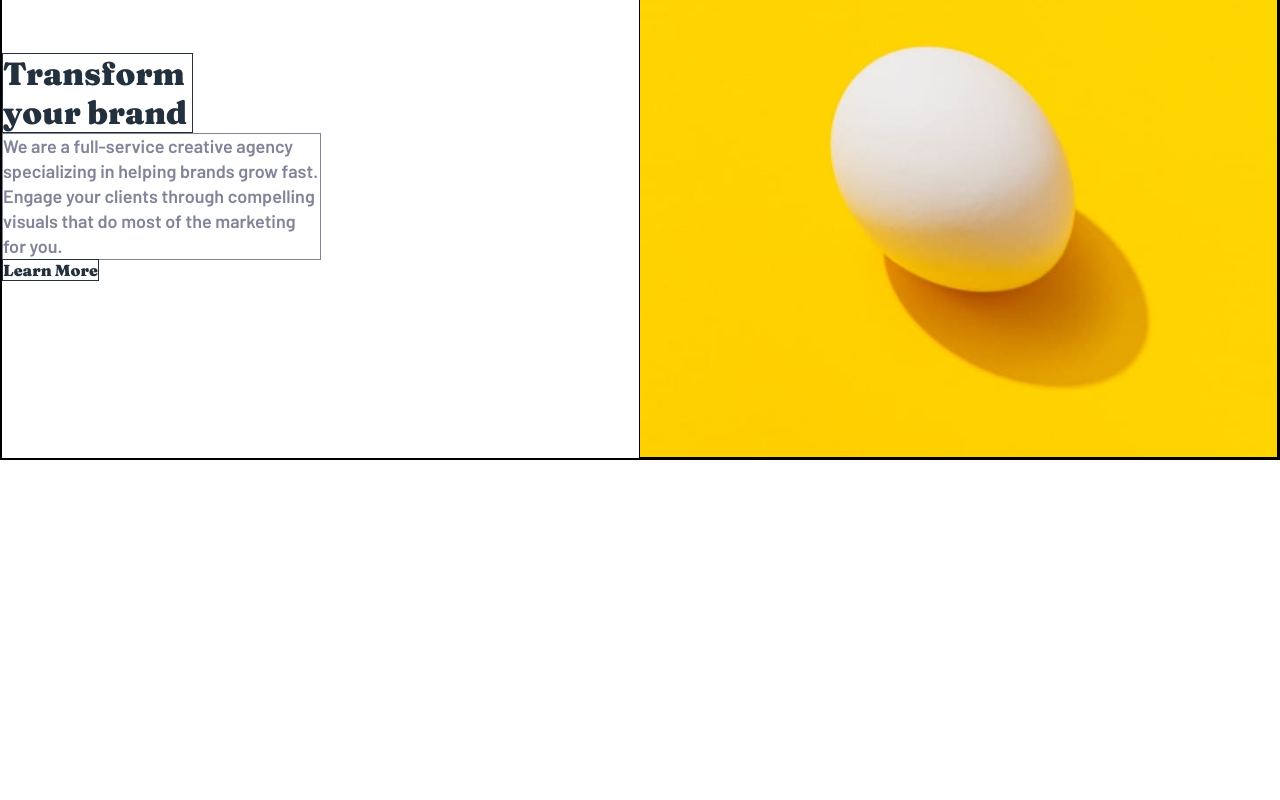
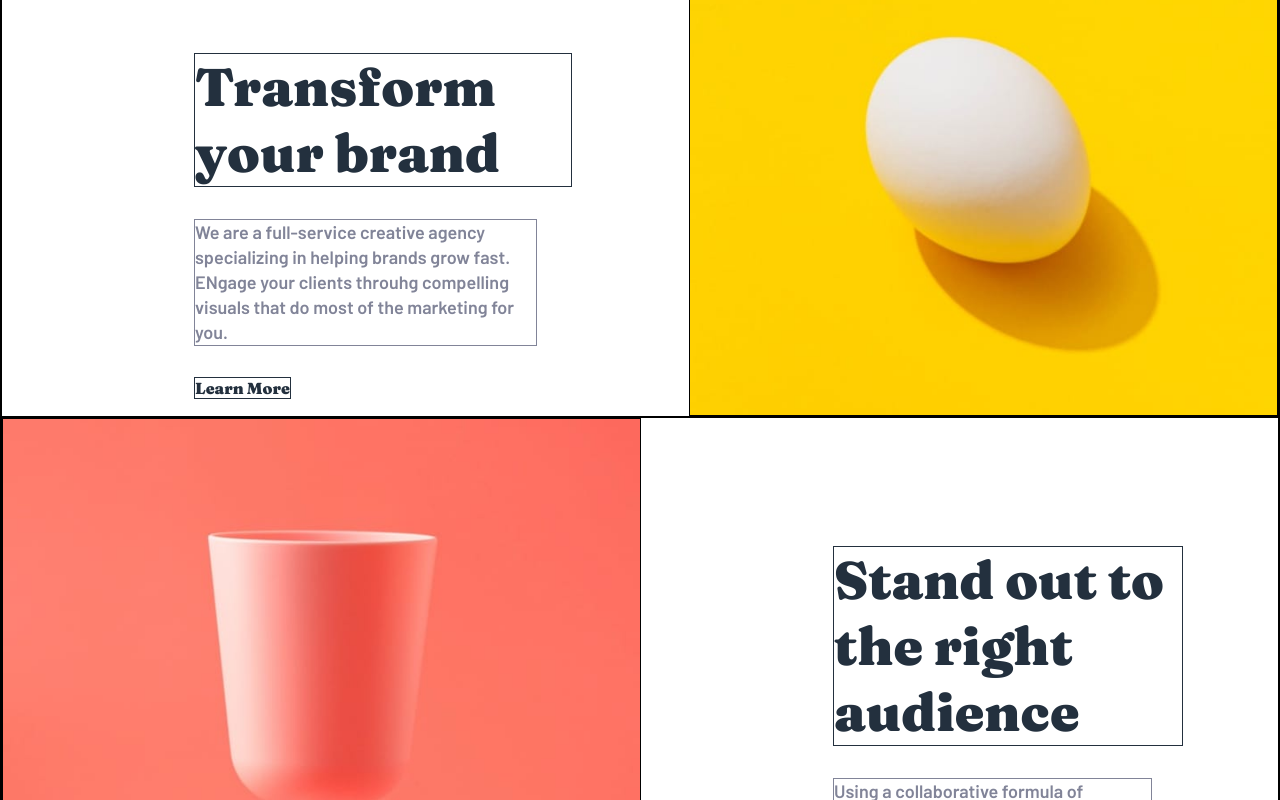
Before and after one commit to Nhoj-Plummer/sunnyside-agency-landing-page, a React (Create React App) app: page / in a window 1280 px wide. Shown: the part 1000-1800 px from the top of the page. Before the commit the page ends 1460 px from the top, so only its background shows below. Built offline with nearby package versions, Linux system fonts and the light colour scheme.

Commit message:
Body section builting

```diff
--- a/src/components/Graphic/Graphic.css
+++ b/src/components/Graphic/Graphic.css
@@ -16,10 +16,10 @@
   max-width: 100%;
 }
 
-.graphic-container_image:first-child {
+/* .graphic-container_image:nth-child(1) {
   order: 2;
   background-color: var(--color-y);
-}
+} */
 
 .graphic-container_text {
   flex: 1;
@@ -49,6 +49,7 @@
 }
 
 .graphic-container_text span a {
+  font-weight: 900;
   text-decoration: none;
 }
 
@@ -87,13 +88,19 @@
 
 /* Desktop Rules */
 @media screen and (min-width: 540px) {
-  .graphic-container_text{
 
+  .graphic-container_text h1,
+  .graphic-container_text p,
+  .graphic-container_text a {
+    margin: 0 12rem 2rem ;
   }
 
   .graphic-container_text h1 {
     margin-top: 8rem;
-   width: 30%;
+    font-size: 53px;
+    width: 55%;
+
+
   }
 
   .graphic-container p {
@@ -101,6 +108,5 @@
   }
 
   .graphic-container_text span {
-
   }
 }
--- a/src/components/Graphic/Graphic.js
+++ b/src/components/Graphic/Graphic.js
@@ -1,20 +1,19 @@
 import React from "react"
 import "./Graphic.css"
-import {DesktopEgg} from "../../assets/desktop/assetsdesktop.js"
-import {MobileEgg} from "../../assets/mobile/assetsmobile"
 
-const Graphic = () => {
+
+const Graphic = ({desktopimg, mobileimg, imageStyle, title, text}) => {
   return (
     <div className="graphic-container">
-      <div className="graphic-container_image">
+      <div className="graphic-container_image" style={imageStyle}>
         <picture>
-          <source media="(min-width: 541px)" srcSet={DesktopEgg} />
-          <img src={MobileEgg} alt="img" />
+          <source media="(min-width: 541px)" srcSet={desktopimg} />
+          <img src={mobileimg} alt="img" />
         </picture>
       </div>
       <div className="graphic-container_text">
-        <h1>Transform your brand</h1>
-        <p>We are a full-service creative agency specializing in helping brands grow fast. Engage your clients through compelling visuals that do most of the marketing for you.</p>
+        <h1>{title}</h1>
+        <p>{text}</p>
         <span>
           <a href="#learnmore">Learn More</a>
         </span>
--- a/src/containers/Body/Body.js
+++ b/src/containers/Body/Body.js
@@ -1,11 +1,16 @@
 import React from "react"
 import "./Body.css"
 import {Graphic} from "../../components/componentsindex"
+import {DesktopEgg, DesktopStandOut} from "../../assets/desktop/assetsdesktop.js"
+import {MobileEgg, MobileStandOut} from "../../assets/mobile/assetsmobile"
 
 const Body = () => {
+  const graphicStyle1 = {background: "var(--color-y)", order: "2"}
+  const graphicStyle2 = {background: "var(--color-sr)"}
   return (
     <div className="body-container">
-      <Graphic />
+      <Graphic desktopimg={DesktopEgg} mobileimg={MobileEgg} title={"Transform your brand"} imageStyle={graphicStyle1} text={"We are a full-service creative agency specializing in helping brands grow fast. ENgage your clients throuhg compelling visuals that do most of the marketing for you."} />
+      <Graphic desktopimg={DesktopStandOut} mobileimg={MobileStandOut} title={"Stand out to the right audience"} imageStyle={graphicStyle2} text={"Using a collaborative formula of designers, researchers, photographers, videographers, and copywriters, we'll build and extend your branc in digital places."} />
     </div>
   )
 }
```
